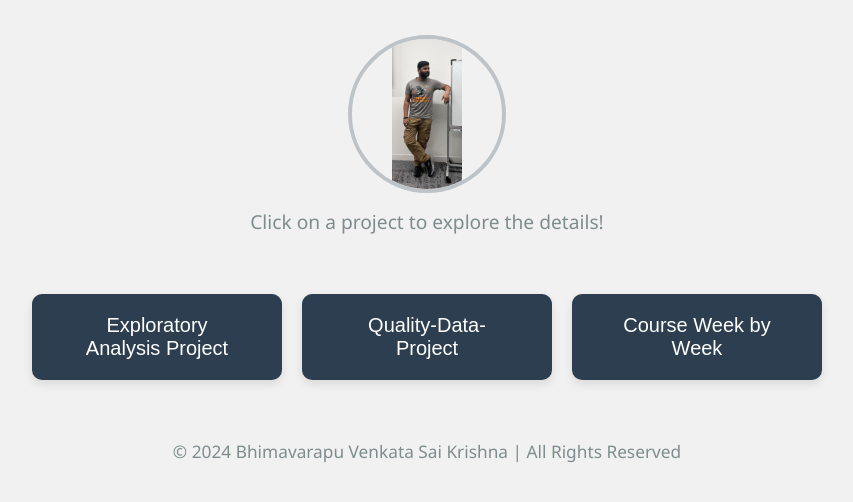
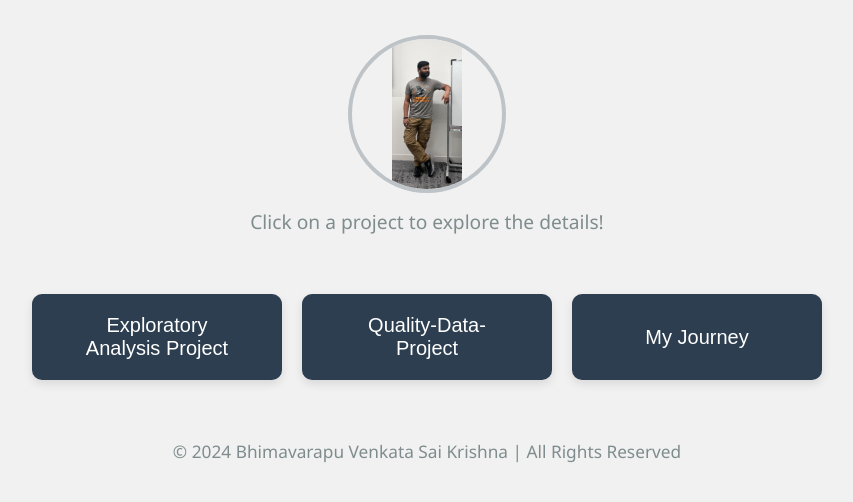
Before and after one commit to saikrishna1604/Data, a plain HTML site: page index.html in a window 1280 px wide. Shown: the part 208-710 px from the top of the page, without its empty margins (213-1066 px from the left). Drawn offline with Linux system fonts and the light colour scheme.

Commit message:
Update index.html

```diff
--- a/index.html
+++ b/index.html
@@ -105,7 +105,7 @@
     <div class="button-container">
         <button onclick="openDocument('https://saikrishna1604.github.io/Data-Analyst/')">Exploratory Analysis Project</button>
         <button onclick="openDocument('https://saikrishna1604.github.io/Quality-project/')">Quality-Data-Project</button>
-        <button onclick="openDocument('https://saikrishna1604.github.io/journey/')">Course Week by Week</button>
+        <button onclick="openDocument('https://saikrishna1604.github.io/journey/')">My Journey</button>
     </div>
 
     <!-- Footer -->
```
